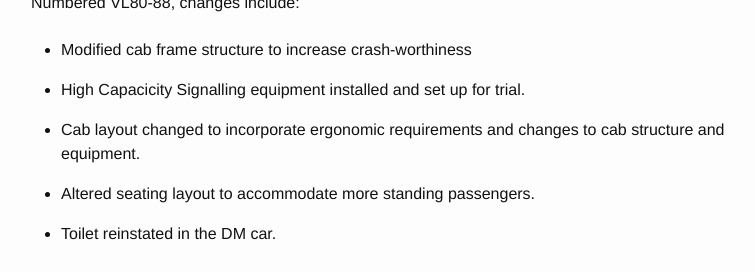
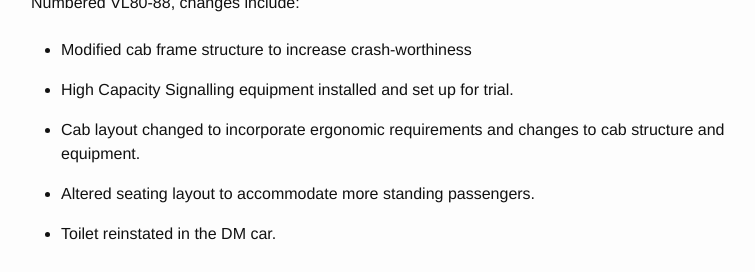
Before and after one commit to vlinecars/vlinecars.github.io, a Jekyll site: the page built from _posts/2020-10-09-new-vlocity-train-cab-design.md, in a window 1280 px wide and 900 px high, scrolled down 507 px, cut to the strip 179-451 px from the top of the window. Shown: the whole strip, without its empty margins (239-994 px from the left). Built offline with Jekyll 4.4.1, drawn with Linux system fonts in a browser that asks for light colours.

Commit message:
Update 2020-10-09-new-vlocity-train-cab-design.md
Fix typo

```diff
--- a/_posts/2020-10-09-new-vlocity-train-cab-design.md
+++ b/_posts/2020-10-09-new-vlocity-train-cab-design.md
@@ -14,7 +14,7 @@ In 2018 it was announced than an upgraded cab design would be included on newly
 Numbered VL80-88, changes include:
 
 - Modified cab frame structure to increase crash-worthiness
-- High Capacicity Signalling equipment installed and set up for trial.
+- High Capacity Signalling equipment installed and set up for trial.
 - Cab layout changed to incorporate ergonomic requirements and changes to cab structure and equipment.
 - Altered seating layout to accommodate more standing passengers.
 - Toilet reinstated in the DM car.
```
